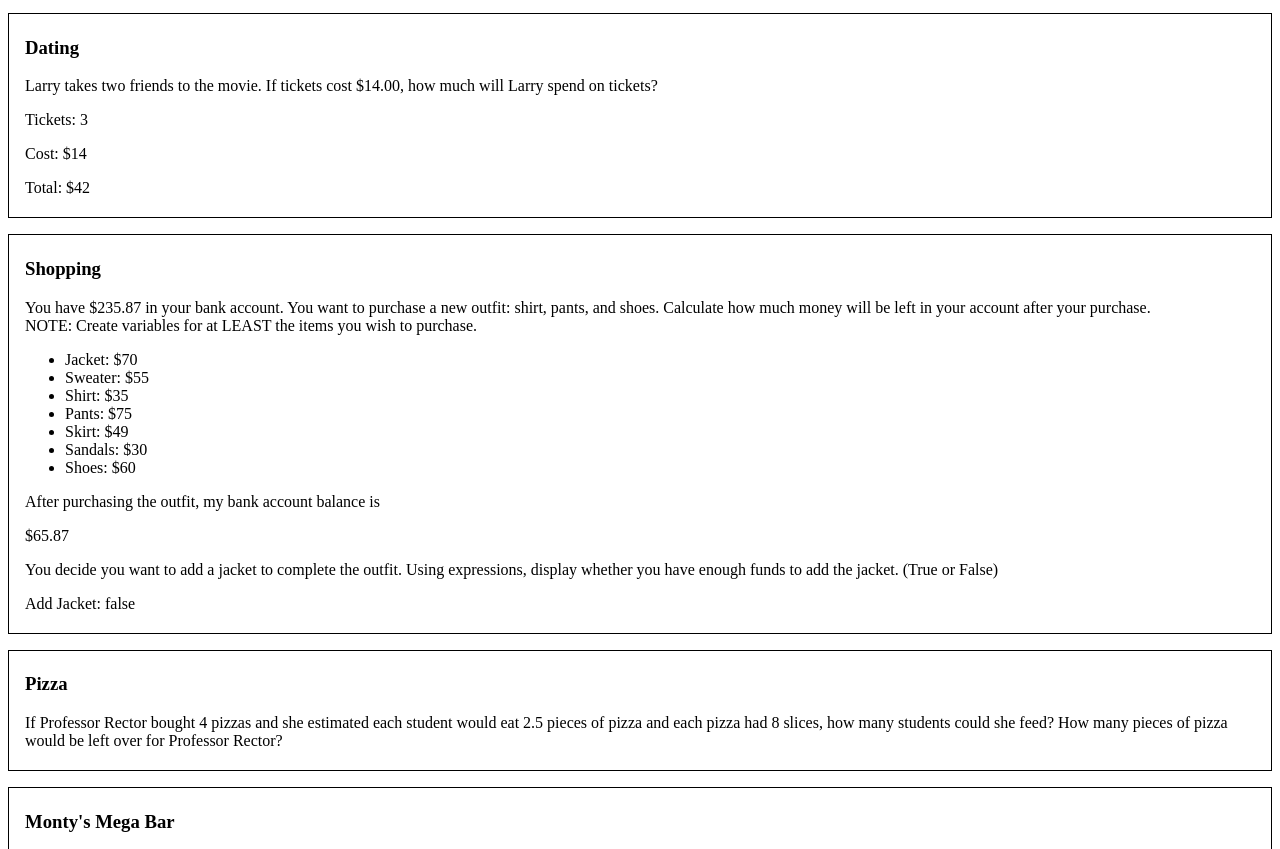
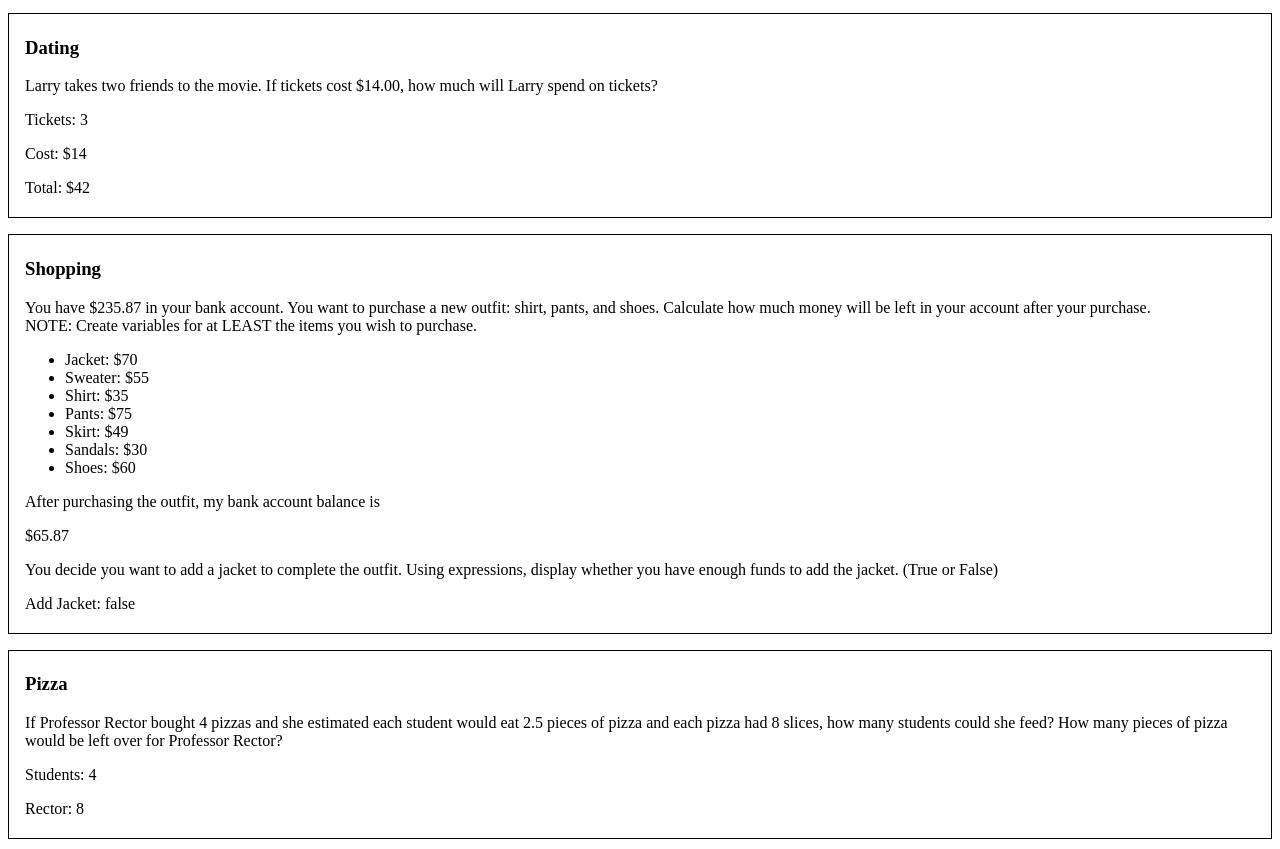
Before and after one commit to Karyn-Black/JavaScript, a plain HTML site: page homework-two/simpleCalculations.html in a window 1280 px wide. Shown: the part 101-950 px from the top of the page. Drawn offline with Linux system fonts and the light colour scheme.

Commit message:
Started on Professor Rector and Pizzas section

```diff
--- a/homework-two/JavaScriptForSimpleCalculations.js
+++ b/homework-two/JavaScriptForSimpleCalculations.js
@@ -26,9 +26,18 @@ if (bankAccountLast >= 0) {
 }
 
 
+// Professor Rector and Pizzas
+let pizzas = 4;
+let studentEatNumber = 2.5;
+const slicePerPizza = 8;
+let professorRector = 0;
+
+
 // Enter Text into HTML
 document.getElementById("ticketNum").innerText = "Tickets: " + ticketNumber;
 document.getElementById("ticketCost").innerText = "Cost: $" + ticketCosts;
 document.getElementById("ttCost").innerText = "Total: $" + ticketTotal;
 document.getElementById("bank").innerText = "$" + bankAccountAfter;
 document.getElementById("addJacket").innerText = "Add Jacket: " + addJacket;
+document.getElementById("profPizza").innerText = "Students: " + pizzas;
+document.getElementById("profRector").innerText = "Rector: " + slicePerPizza;
--- a/homework-two/simpleCalculations.html
+++ b/homework-two/simpleCalculations.html
@@ -70,6 +70,7 @@
         <h3>Pizza</h3>
         <p>If Professor Rector bought 4 pizzas and she estimated each student would eat 2.5 pieces of pizza and each pizza had 8 slices, how many students could she feed? How many pieces of pizza would be left over for Professor Rector?</p>
         <p id='profPizza'></p>
+        <p id='profRector'></p>
     </section>
     <section class="clearfix">
         <h3>Monty's Mega Bar</h3>
```
